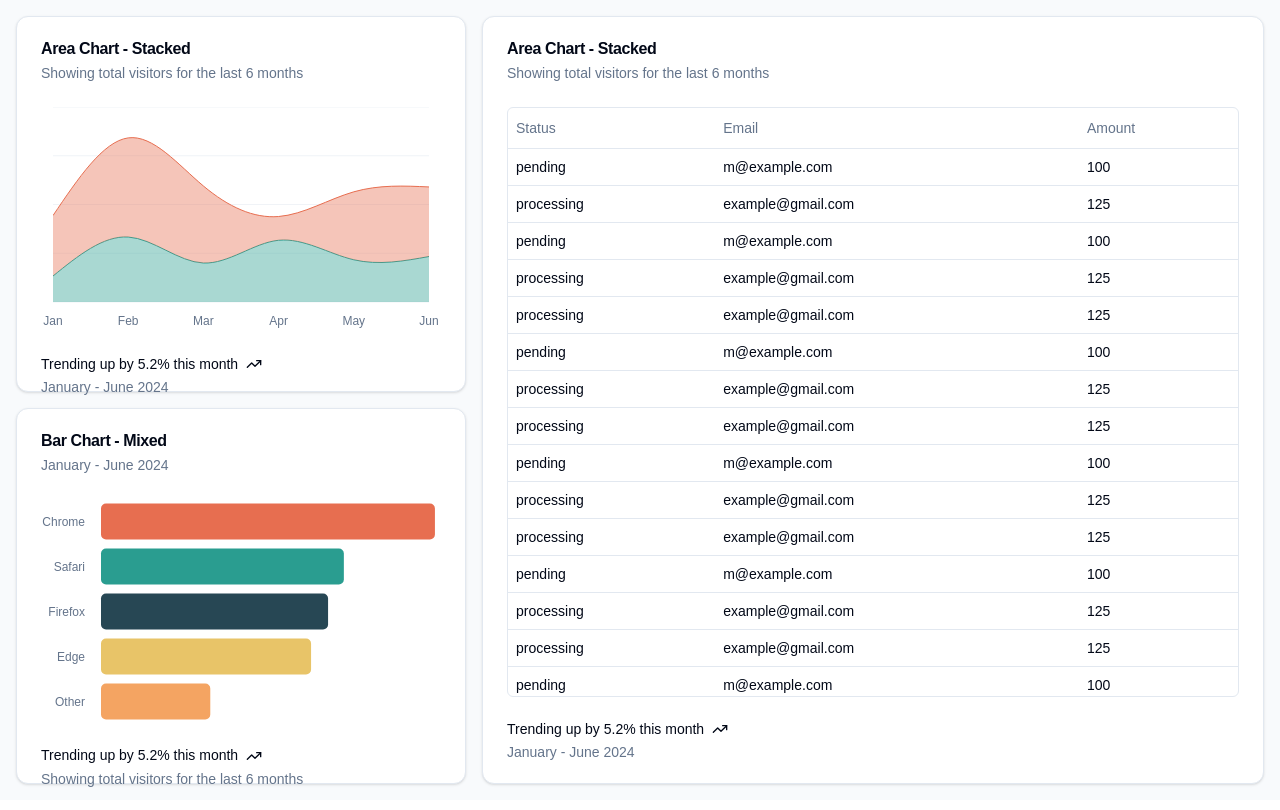
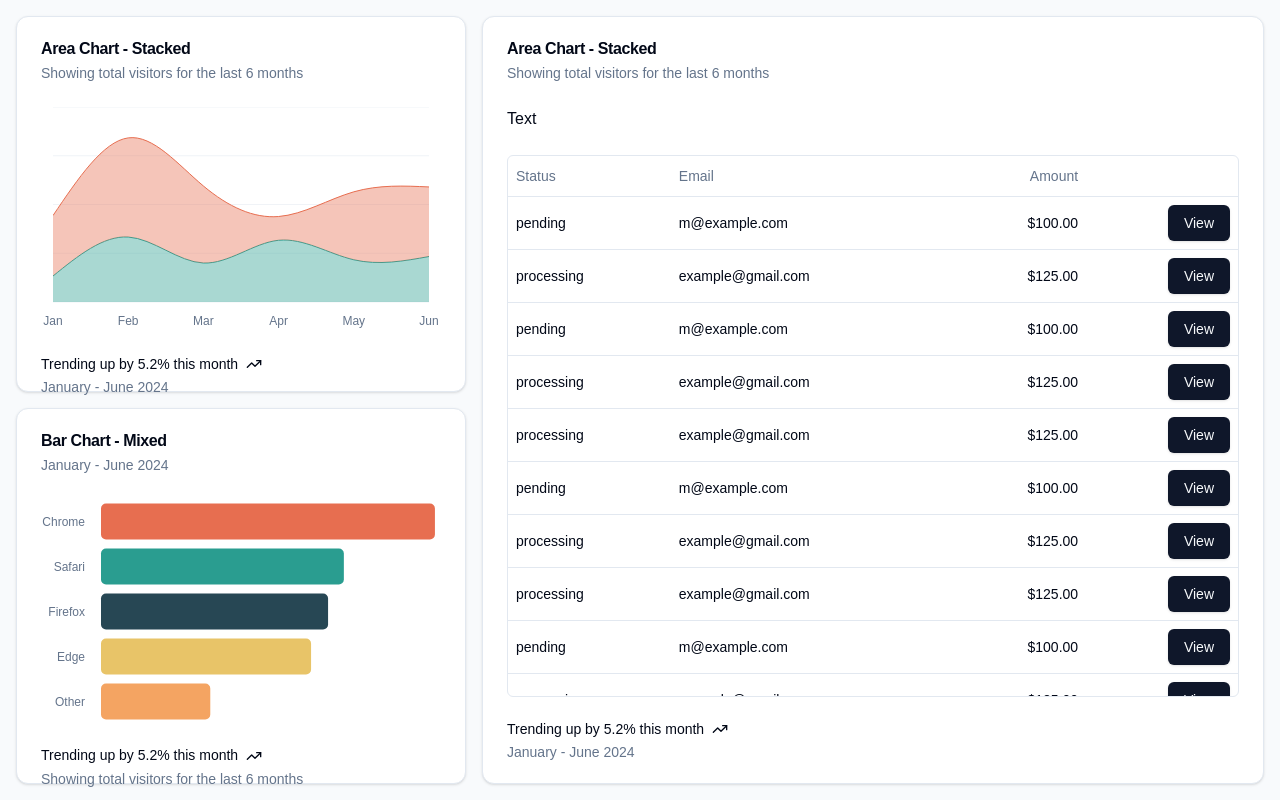
Before and after one commit to Hugo-Lorenzoni/iot-ups-dashboard, a Next.js app: page / in a window 1280 px wide. Built offline with nearby package versions, Linux system fonts and the light colour scheme.

Commit message:
dashboard frontend

```diff
--- a/src/components/dashboard/columns.tsx
+++ b/src/components/dashboard/columns.tsx
@@ -1,6 +1,7 @@
 "use client";
 
 import type { ColumnDef } from "@tanstack/react-table";
+import { Button } from "../ui/button";
 
 // This type is used to define the shape of our data.
 // You can use a Zod schema here if you want.
@@ -22,6 +23,23 @@ export const columns: ColumnDef<Payment>[] = [
   },
   {
     accessorKey: "amount",
-    header: "Amount",
+    header: () => <div className="text-right">Amount</div>,
+    cell: ({ row }) => {
+      const amount = Number.parseFloat(row.getValue("amount"));
+      const formatted = new Intl.NumberFormat("en-US", {
+        style: "currency",
+        currency: "USD",
+      }).format(amount);
+
+      return <div className="text-right font-medium">{formatted}</div>;
+    },
+  },
+  {
+    id: "actions",
+    cell: ({ row }) => (
+      <div className="text-right">
+        <Button>View</Button>
+      </div>
+    ),
   },
 ];
--- a/src/components/dashboard/data-table.tsx
+++ b/src/components/dashboard/data-table.tsx
@@ -34,6 +34,10 @@ export function DataTable<TData, TValue>({
   });
 
   return (
+    <>
+      <div className="mx-6 mb-6">Text</div>
+      <ScrollArea className="rounded-md border mx-6 mb-6">
+        <div>
           <Table>
             <TableHeader className="sticky top-0">
               {table.getHeaderGroups().map((headerGroup) => (
@@ -62,19 +66,28 @@ export function DataTable<TData, TValue>({
                   >
                     {row.getVisibleCells().map((cell) => (
                       <TableCell key={cell.id}>
-                  {flexRender(cell.column.columnDef.cell, cell.getContext())}
+                        {flexRender(
+                          cell.column.columnDef.cell,
+                          cell.getContext()
+                        )}
                       </TableCell>
                     ))}
                   </TableRow>
                 ))
               ) : (
                 <TableRow>
-            <TableCell colSpan={columns.length} className="h-24 text-center">
+                  <TableCell
+                    colSpan={columns.length}
+                    className="h-24 text-center"
+                  >
                     No results.
                   </TableCell>
                 </TableRow>
               )}
             </TableBody>
           </Table>
+        </div>
+      </ScrollArea>
+    </>
   );
 }
--- a/src/components/dashboard/logs.tsx
+++ b/src/components/dashboard/logs.tsx
@@ -196,11 +196,7 @@ export function Logs() {
           Showing total visitors for the last 6 months
         </CardDescription>
       </CardHeader>
-      <ScrollArea className="rounded-md border mx-6 mb-6">
-        <CardContent className="p-0">
-          <DataTable columns={columns} data={payments} />
-        </CardContent>
-      </ScrollArea>
+      <DataTable columns={columns} data={payments} />
       <CardFooter>
         <div className="flex w-full items-start gap-2 text-sm">
           <div className="grid gap-2">
```
Lines whose indentation alone changed are shown as unchanged.
